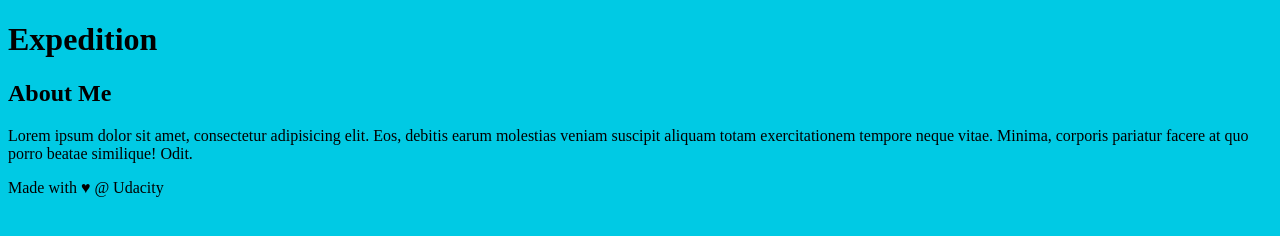
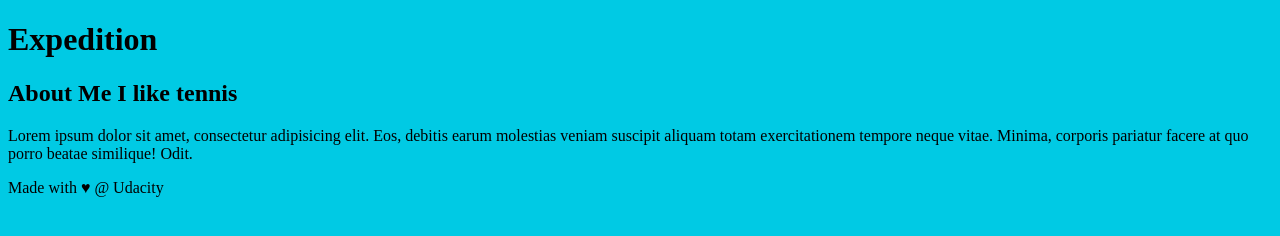
Before and after one commit to zhaojie8388/learningtest, a plain HTML site: page index.html in a window 1280 px wide. Drawn offline with Linux system fonts and the light colour scheme.

```diff
--- a/index.html
+++ b/index.html
@@ -21,7 +21,7 @@
 
     <!-- start of new content -->
     <aside>
-        <h2>About Me</h2>
+        <h2>About Me I like tennis</h2>
 
         <p>Lorem ipsum dolor sit amet, consectetur adipisicing elit. Eos, debitis earum molestias veniam suscipit aliquam totam exercitationem tempore neque vitae. Minima, corporis pariatur facere at quo porro beatae similique! Odit.</p>
     </aside>
```
